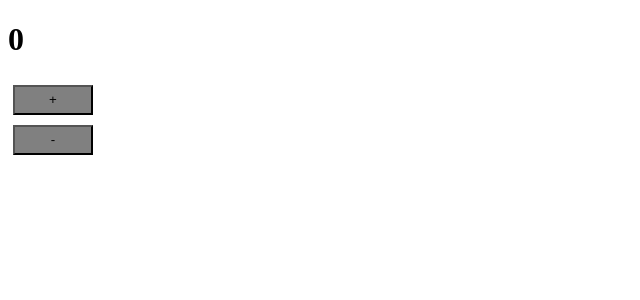
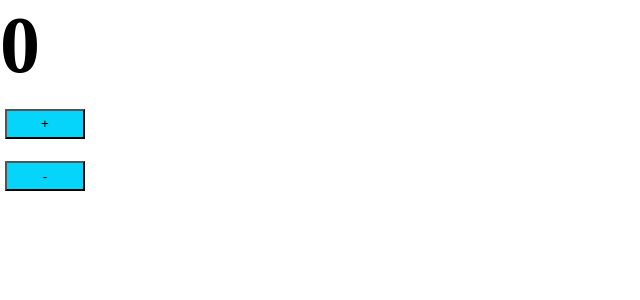
Before and after one commit to Rumata-SL/Iterum_conor, a React app: page / in a window 1280 px wide. Shown: the top 300 px of the page, without its empty margins (0-640 px from the left). Built offline with nearby package versions, Linux system fonts and the light colour scheme.

Commit message:
setting css module, add min scss

```diff
--- a/package.json
+++ b/package.json
@@ -6,7 +6,7 @@
   "scripts": {
     "start": "webpack serve --env port=3000",
     "build:prod": "webpack --env mode=production",
-    "build:dev": "webpack --env mode=developmen"
+    "build:dev": "webpack --env mode=development"
   },
   "repository": {
     "type": "git",
@@ -27,6 +27,7 @@
     "@types/webpack-dev-server": "^4.7.2",
     "css-loader": "^6.6.0",
     "html-webpack-plugin": "^5.5.0",
+    "mini-css-extract-plugin": "^2.5.3",
     "sass": "^1.49.9",
     "sass-loader": "^12.6.0",
     "style-loader": "^3.3.1",
--- /dev/null
+++ b/src/App.tsx
@@ -0,0 +1,10 @@
+import React from 'react';
+import {Counter} from "./components/Counter";
+import  "./index.scss"
+export const App = () => {
+    return (
+        <div className="app">
+            <Counter/>
+        </div>
+    );
+};
--- a/src/Components/Counter.scss
+++ /dev/null
@@ -1,7 +0,0 @@
-button{
-  width: 80px;
-  height: 30px;
-  margin: 5px;
-  padding: 5px;
-  background-color: gray;
-}
--- /dev/null
+++ b/src/components/Counter.module.scss
@@ -0,0 +1,11 @@
+.wrapper {
+  font-size: 40px;
+}
+
+.button{
+  width: 80px;
+  height: 30px;
+  margin: 5px;
+  padding: 5px;
+  background-color: #05d5fa;
+}
--- a/src/Components/Counter.tsx
+++ b/src/components/Counter.tsx
@@ -1,5 +1,5 @@
 import React, {useState} from 'react';
-import "./Counter.scss";
+import classes from "./Counter.module.scss";
 
 export const Counter = () => {
     const [count, setCount]= useState(0);
@@ -12,13 +12,13 @@
     }
 
     return (
-        <div>
+        <div className={classes.wrapper}>
             <h1>{count}</h1>
             <div>
-                <button onClick={increment}>+</button>
+                <button className={classes.button} onClick={increment}>+</button>
             </div>
             <div>
-                <button onClick={decrement}>-</button>
+                <button className={classes.button} onClick={decrement}>-</button>
             </div>
         </div>
     );
--- /dev/null
+++ b/src/index.scss
@@ -0,0 +1,9 @@
+* {
+  margin: 0;
+  padding: 0;
+  box-sizing: border-box;
+}
+
+.app{
+  font-size: 60px;
+}
--- a/src/index.tsx
+++ b/src/index.tsx
@@ -1,9 +1,7 @@
 import {render} from "react-dom";
-import {Counter} from "./Components/Counter";
+import {App} from "./App";
 
 render(
-    <div>
-        <Counter/>
-    </div>,
+        <App/>,
     document.getElementById("root")
 )
--- a/webpack.config.ts
+++ b/webpack.config.ts
@@ -13,7 +13,7 @@
 
     }
 
-    const mode = env.mode ||  "development";
+    const mode = env.mode || "development";
     const PORT = env.port || 3000;
 
     const isDev = mode === "development";
```
Also changed, not shown: src/global.d.ts (added, +7 -0 lines), 4 other files (tests, documents, lock files or other folders).
